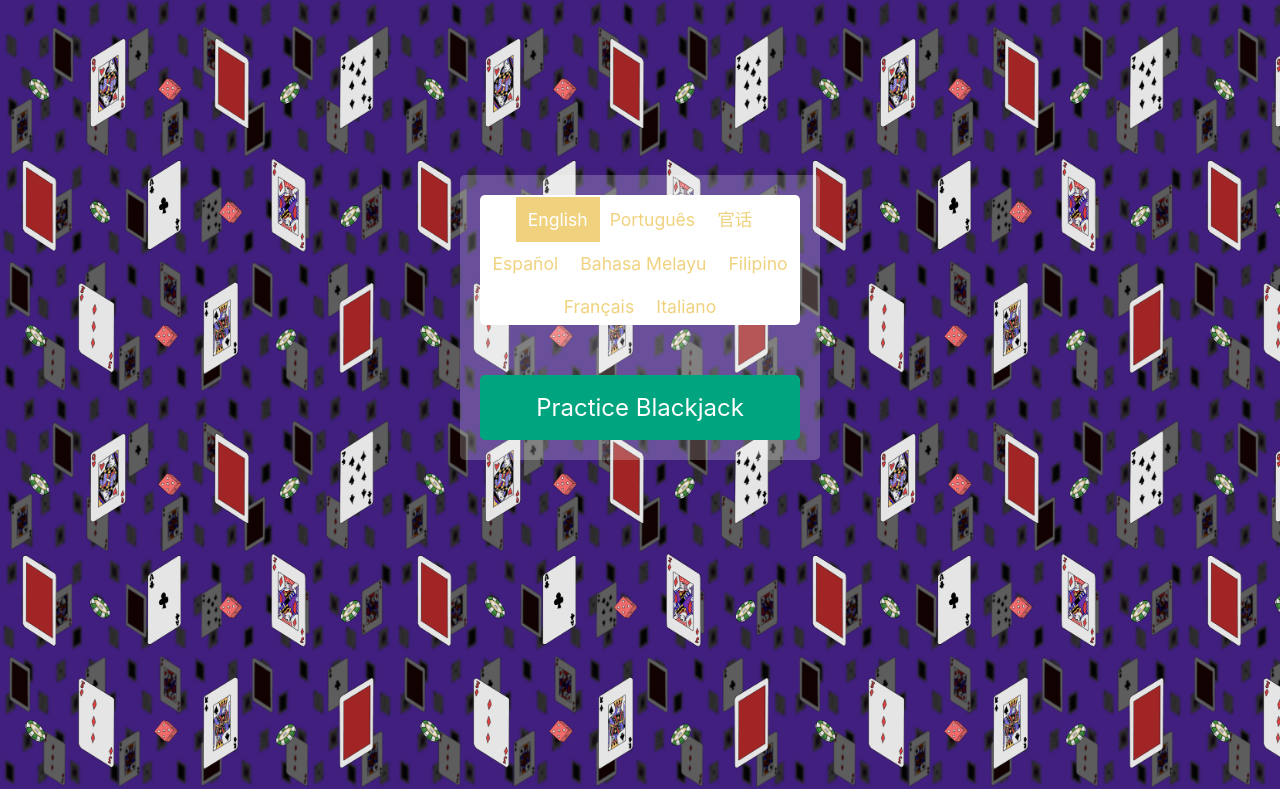
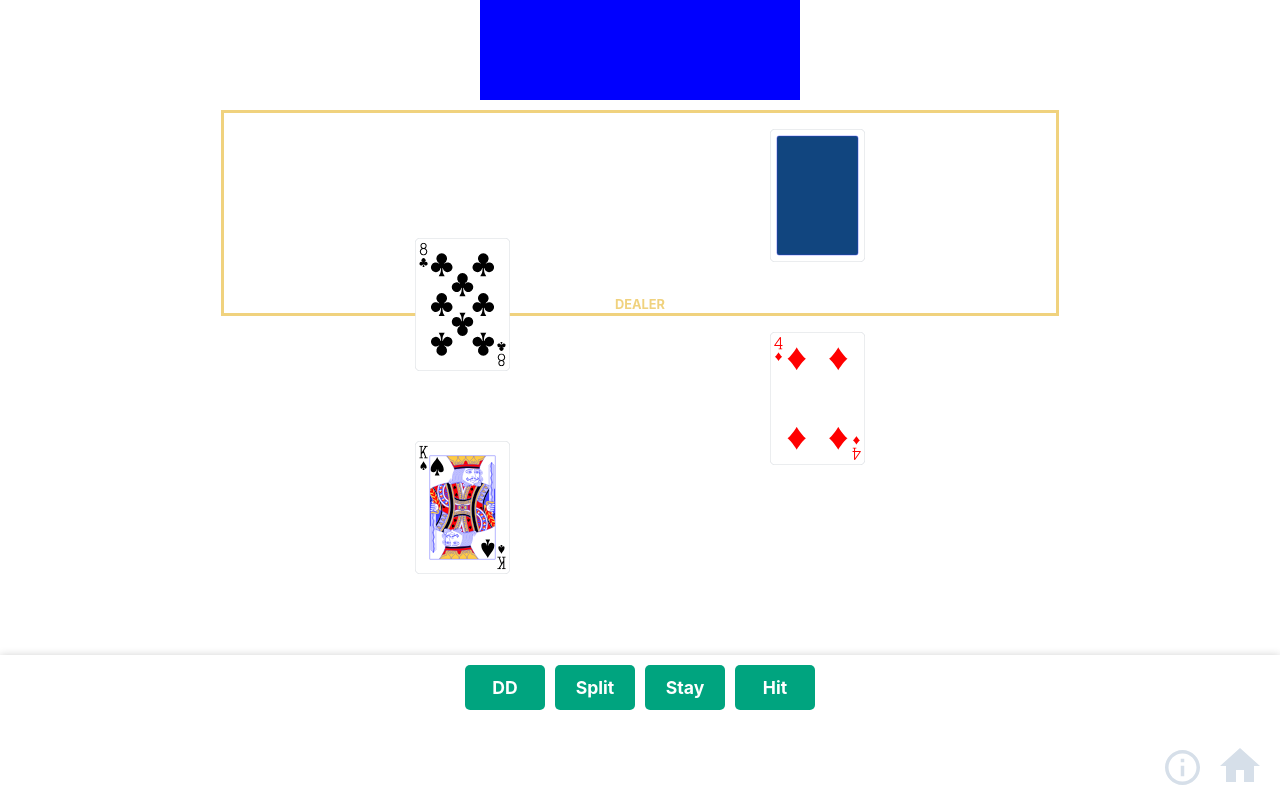
Before and after one commit to slslsls/jumpingjacks, a React (Create React App) app: page /practice-blackjack-english in a window 1280 px wide. Shown: the top 789 px of the page. Built offline with nearby package versions, Linux system fonts and the light colour scheme.

Commit message:
refactor for SEO

```diff
--- a/src/components/App.js
+++ b/src/components/App.js
@@ -1,6 +1,5 @@
 import React from 'react';
 import Home from './Home';
-import HoldemContainer from './HoldemContainer';
 import BlackjackContainer from './BlackjackContainer';
 import {
   BrowserRouter as Router,
@@ -9,26 +8,39 @@
   Redirect
 } from "react-router-dom";
 import './App.css';
-
-class Store {
-  language = 'English'
-}
-
-const appStore = new Store();
+import Translations from '../utils/common/translations';
 
 function App() {
   return (
     <div className="container">
       <Router>
         <Switch>
-          <Route path="/holdem">
-            <HoldemContainer />
+          <Route path="/practice-blackjack-english">
+            <BlackjackContainer text={Translations.english} />
           </Route>
-          <Route path="/practice-blackjack">
-            <BlackjackContainer store={appStore} />
+          <Route path="/practice-blackjack-portuguese">
+            <BlackjackContainer text={Translations.portuguese} />
+          </Route>
+          <Route path="/practice-blackjack-mandarin">
+            <BlackjackContainer text={Translations.mandarin} />
+          </Route>
+          <Route path="/practice-blackjack-spanish">
+            <BlackjackContainer text={Translations.spanish} />
+          </Route>
+          <Route path="/practice-blackjack-malay">
+            <BlackjackContainer text={Translations.malay} />
+          </Route>
+          <Route path="/practice-blackjack-filipino">
+            <BlackjackContainer text={Translations.filipino} />
+          </Route>
+          <Route path="/practice-blackjack-french">
+            <BlackjackContainer text={Translations.french} />
+          </Route>
+          <Route path="/practice-blackjack-italian">
+            <BlackjackContainer text={Translations.italian} />
           </Route>
           <Route path="/">
-            <Home store={appStore} />
+            <Home />
           </Route>
           <Route>
             <Redirect to="/"/>
--- a/src/components/BlackjackContainer.css
+++ b/src/components/BlackjackContainer.css
@@ -4,7 +4,7 @@
 
 html, body {
   margin: 0;
-  height: 100%;
+  height: 110%;
 }
 
 .action-button {
@@ -43,7 +43,7 @@
 }
 
 .outer-container {
-  height: 110%;
+  height: 100%;
   width: 100%;
 }
 
--- a/src/components/BlackjackContainer.js
+++ b/src/components/BlackjackContainer.js
@@ -7,7 +7,6 @@
 import { getAction } from '../utils/blackjack/scenarioUtils';
 import './BlackjackContainer.css';
 import { Link } from "react-router-dom";
-import Translations from '../utils/common/translations';
 
 class BlackjackContainer extends React.Component {
   state = {
@@ -17,7 +16,6 @@
     correctAnswers: 0,
     totalAnswers: 0,
     showGrid: false,
-    text: Translations[this.props.store.language].blackjack.gameplay
   };
 
   componentDidMount = () => {
@@ -119,7 +117,7 @@
             <div className={`${this.state.cardsDealtStage} ${this.state.instantTransition ? 'instant-transition' : ''} card dealer-upcard`}>
               {this.state.cards[0].component}
             </div>
-            <p>{this.state.text.dealer}</p>
+            <p>{this.props.text.dealer}</p>
           </div>
           <div className="user-cards-container">
             <div className={`${this.state.cardsDealtStage} ${this.state.instantTransition ? 'instant-transition' : ''} card user-backcard`}>
@@ -132,16 +130,16 @@
         </div>
         <div className="actions-container">
           <div className={`${this.getEvaluatedColor('DD')} action-button`} onClick={this.evaluate('DD')}>
-            {this.state.text.double_down}
+            {this.props.text.double_down}
           </div>
           <div className={`${this.getEvaluatedColor('Split')} action-button`} onClick={this.evaluate('Split')}>
-            {this.state.text.split}
+            {this.props.text.split}
           </div>
           <div className={`${this.getEvaluatedColor('Stay')} action-button`} onClick={this.evaluate('Stay')}>
-            {this.state.text.stay}
+            {this.props.text.stay}
           </div>
           <div className={`${this.getEvaluatedColor('Hit')} action-button`} onClick={this.evaluate('Hit')}>
-            {this.state.text.hit}
+            {this.props.text.hit}
           </div>
           <div className={`${!this.state.evaluated ? 'invisible' : ''} deal-again`}>
             <span className={
@@ -149,7 +147,7 @@
               ${this.state.evaluation}
               deal-again
               evaluation-message`
-            }>{this.getScore()}</span>{this.state.text.deal_again}
+            }>{this.getScore()}</span>{this.props.text.deal_again}
             </div>
         </div>
         <InfoButton id="info" className="info-button" onClick={this.toggleGrid} />
@@ -157,7 +155,7 @@
           <HomeButton className="home-button" />
         </Link>
         <div className={`${this.state.showGrid ? '' : 'grid-offscreen'} grid`}>
-          <Grid store={this.props.store}/>
+          <Grid text={this.props.text}/>
         </div>
       </div>
     )
--- a/src/components/Home.css
+++ b/src/components/Home.css
@@ -22,7 +22,7 @@
   height: 100%;
   background: url(/background.png) repeat;
   background-size: 395px 395px;
-  padding-top: 100px;
+  padding-top: 70px;
   -webkit-transition:all .5s ease;
      -moz-transition:all .5s ease;
       -ms-transition:all .5s ease;
@@ -33,18 +33,19 @@
 .home-frame {
   width: 320px;
   margin: auto;
-  margin-top: 75px;
   border-radius: 5px;
   background-color: rgb(255, 255, 255, .22);
   padding: 20px;
+  padding-top: .1px;
 }
 
 .nav-button {
   padding: 18px;
   background-color: #00a47f;
-  margin-top: 50px;
+  margin-top: 40px;
   border-radius: 5px;
   font-size: 1.5em;
+  font-weight: normal;
 }
 
 .language-window {
--- a/src/components/Home.js
+++ b/src/components/Home.js
@@ -5,9 +5,7 @@
 
 class Home extends React.Component {
   state = {
-    display: false,
-    text: Translations[this.props.store.language].home,
-    selectedLanguage: this.props.store.language
+    display: false
   };
 
   componentDidMount = () => {
@@ -20,7 +18,6 @@
 
   changeLanguage = (newLanguage) => {
     return () => {
-      this.props.store.language = newLanguage;
       this.setState({
         text: Translations[newLanguage].home,
         selectedLanguage: newLanguage
@@ -33,19 +30,11 @@
       <div className="container">
         <div className={`${this.state.display ? '' : 'invisible'} home-background`}>
           <div className="home-frame">
-            <div className="language-window">
-              {Object.keys(Translations).map((l, idx ) =>
-                <div
-                  key={idx}
-                  className={`language ${this.state.selectedLanguage === l ? 'selected-language' : ''}`}
-                  onClick={this.changeLanguage(l)}
-                >
-                  {l}
-                </div>)}
-            </div>
-            <Link to="/practice-blackjack">
-              <div className="nav-button">{this.state.text.practice_blackjack}</div>
-            </Link>
+            {Object.keys(Translations).map((l, idx ) =>
+              <Link to={`/practice-blackjack-${l}`}>
+                <h1 className="nav-button">{Translations[l].practice_blackjack}</h1>
+              </Link>)
+            }
           </div>
         </div>
       </div>
--- a/src/utils/common/translations.json
+++ b/src/utils/common/translations.json
@@ -1,194 +1,122 @@
 {
-  "English": {
-    "language": "english",
-    "home": {
-      "practice_blackjack": "Practice Blackjack"
-    },
-    "blackjack": {
-      "gameplay": {
+  "english": {
+    "practice_blackjack": "Practice Blackjack",
     "dealer": "DEALER",
     "double_down": "DD",
     "split": "Split",
     "stay": "Stay",
     "hit": "Hit",
-        "deal_again": "Tap anywhere to deal again!"
-      },
-      "grid": {
+    "deal_again": "Tap anywhere to deal again!",
     "dealers_card": "Dealer's Card",
     "your_hand": "Your Hand",
-        "double_down": "DD",
-        "split": "Sp",
-        "stay": "St",
-        "hit": "H"
-      }
-    }
+    "double_down_cell": "DD",
+    "split_cell": "Sp",
+    "stay_cell": "St",
+    "hit_cell": "H"
   },
-  "Português": {
-    "language": "portuguese",
-    "home": {
-      "practice_blackjack": "Praticar Vinte e Um"
-    },
-    "blackjack": {
-      "gameplay": {
+  "portuguese": {
+    "practice_blackjack": "Praticar Vinte e Um",
     "dealer": "NEGOCIANTE DO CASSINO",
     "double_down": "Dobrar",
     "split": "Dividir",
     "stay": "Perm.",
     "hit": "Tirar",
-        "deal_again": "Toque em qualquer lugar para recomeçar!"
-      },
-      "grid": {
+    "deal_again": "Toque em qualquer lugar para recomeçar!",
     "dealers_card": "Cartas do Negociante",
     "your_hand": "Suas Cartas",
-        "double_down": "Dob",
-        "split": "Div",
-        "stay": "P",
-        "hit": "T"
-      }
-    }
+    "double_down_cell": "Dob",
+    "split_cell": "Div",
+    "stay_cell": "P",
+    "hit_cell": "T"
   },
-  "官话": {
-    "language": "mandarin",
-    "home": {
-      "practice_blackjack": "练习 二十一點"
-    },
-    "blackjack": {
-      "gameplay": {
+  "mandarin": {
+    "practice_blackjack": "练习 二十一點",
     "dealer": "赌场经销商",
     "double_down": "加倍",
     "split": "分牌",
     "stay": "停叫",
     "hit": "叫牌",
-        "deal_again": "点按任意位置即可再次交易"
-      },
-      "grid": {
+    "deal_again": "点按任意位置即可再次交易",
     "dealers_card": "经销商卡",
     "your_hand": "您的卡",
-        "double_down": "加倍",
-        "split": "分牌",
-        "stay": "停叫",
-        "hit": "叫牌"
-      }
-    }
+    "double_down_cell": "加倍",
+    "split_cell": "分牌",
+    "stay_cell": "停叫",
+    "hit_cell": "叫牌"
   },
-  "Español": {
-    "language": "spanish",
-    "home": {
-      "practice_blackjack": "Practicar Veintiuna"
-    },
-    "blackjack": {
-      "gameplay": {
+  "spanish": {
+    "practice_blackjack": "Practicar Veintiuna",
     "dealer": "DISTRIBUIDOR DE CASINO",
     "double_down": "Doblar",
     "split": "Dividir",
     "stay": "Perm.",
     "hit": "Tirar",
-        "deal_again": "Toque en cualquier lugar para volver a negociar!"
-      },
-      "grid": {
+    "deal_again": "Toque en cualquier lugar para volver a negociar!",
     "dealers_card": "Naipe de Distribuidor",
     "your_hand": "Sus Naipes",
-        "double_down": "Dob",
-        "split": "Div",
-        "stay": "P",
-        "hit": "T"
-      }
-    }
+    "double_down_cell": "Dob",
+    "split_cell": "Div",
+    "stay_cell": "P",
+    "hit_cell": "T"
   },
-  "Bahasa Melayu": {
-    "language": "malay",
-    "home": {
-      "practice_blackjack": "Berlatih Dua Puluh Satu"
-    },
-    "blackjack": {
-      "gameplay": {
+  "malay": {
+    "practice_blackjack": "Berlatih Dua Puluh Satu",
     "dealer": "Penjual Kasino",
     "double_down": "Kembar",
     "split": "Berp.",
     "stay": "Tinggal",
     "hit": "Kad Lain",
-        "deal_again": "Ketuk mana-mana sahaja untuk berurusan lagi!"
-      },
-      "grid": {
+    "deal_again": "Ketuk mana-mana sahaja untuk berurusan lagi!",
     "dealers_card": "Kad Penjual",
     "your_hand": "Kad Anda",
-        "double_down": "K",
-        "split": "B",
-        "stay": "T",
-        "hit": "L"
-      }
-    }
+    "double_down_cell": "K",
+    "split_cell": "B",
+    "stay_cell": "T",
+    "hit_cell": "L"
   },
-  "Filipino": {
-    "language": "filipino",
-    "home": {
-      "practice_blackjack": "Pagsasanay Veintiuno"
-    },
-    "blackjack": {
-      "gameplay": {
+  "filipino": {
+    "practice_blackjack": "Pagsasanay Veintiuno",
     "dealer": "Dealer",
     "double_down": "Doble",
     "split": "Pagbyak",
     "stay": "Manatili",
     "hit": "Isa Pang",
-        "deal_again": "I-tap kahit saan upang makitungo muli!"
-      },
-      "grid": {
+    "deal_again": "I-tap kahit saan upang makitungo muli!",
     "dealers_card": "Card ng Dealer",
     "your_hand": "Iyong Card",
-        "double_down": "D",
-        "split": "P",
-        "stay": "M",
-        "hit": "I"
-      }
-    }
+    "double_down_cell": "D",
+    "split_cell": "P",
+    "stay_cell": "M",
+    "hit_cell": "I"
   },
-  "Français": {
-    "language": "french",
-    "home": {
-      "practice_blackjack": "Pratiquer Vingt et Un"
-    },
-    "blackjack": {
-      "gameplay": {
+  "french": {
+    "practice_blackjack": "Pratiquer Vingt et Un",
     "dealer": "Revendeur",
     "double_down": "Doubler",
     "split": "Partager",
     "stay": "Rester",
     "hit": "Tirer",
-        "deal_again": "Appuyez n'importe où pour traiter à nouveau!"
-      },
-      "grid": {
+    "deal_again": "Appuyez n'importe où pour traiter à nouveau!",
     "dealers_card": "Carte du Revendeur",
     "your_hand": "Vos Cartes",
-        "double_down": "D",
-        "split": "P",
-        "stay": "R",
-        "hit": "T"
-      }
-    }
+    "double_down_cell": "D",
+    "split_cell": "P",
+    "stay_cell": "R",
+    "hit_cell": "T"
   },
-  "Italiano": {
-    "language": "italian",
-    "home": {
-      "practice_blackjack": "Pratica Ventuno"
-    },
-    "blackjack": {
-      "gameplay": {
+  "italian": {
+    "practice_blackjack": "Pratica Ventuno",
     "dealer": "Rivenditore",
     "double_down": "Radd.",
     "split": "Dividi",
     "stay": "Resta",
     "hit": "Pesca",
-        "deal_again": "Toccare un punto qualsiasi per trattare di nuovo!"
-      },
-      "grid": {
+    "deal_again": "Toccare un punto qualsiasi per trattare di nuovo!",
     "dealers_card": "Carta del Rivenditore",
     "your_hand": "Le Tue Carte",
-        "double_down": "Rad",
-        "split": "D",
-        "stay": "Res",
-        "hit": "P"
+    "double_down_cell": "Rad",
+    "split_cell": "D",
+    "stay_cell": "Res",
+    "hit_cell": "P"
   }
 }
-  }
-}
```
Also changed, not shown: src/components/Grid.js (+4 -8 lines). Lines whose indentation alone changed are shown as unchanged.
